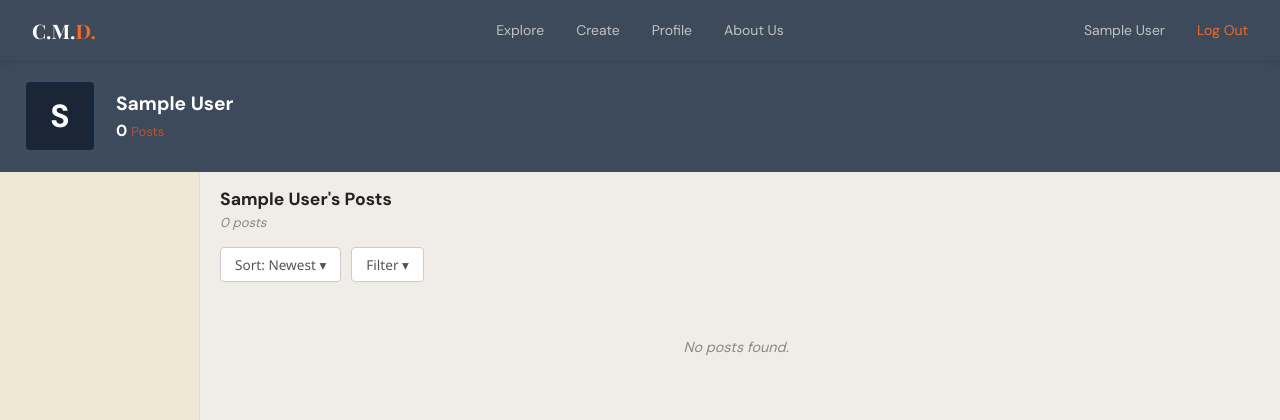
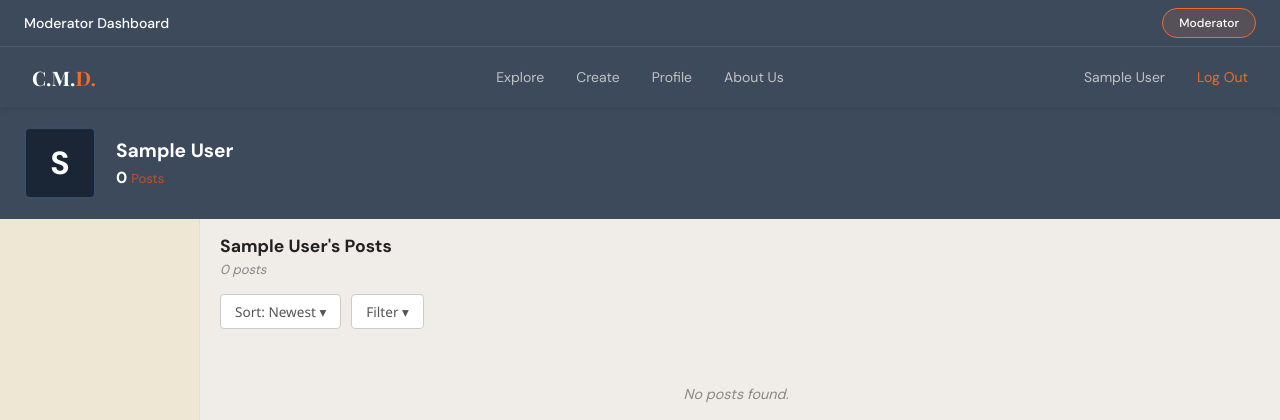
Before and after one commit to Azantei/cmd-connect-meet-discover, a Node server app: page /users/1 in a window 1280 px wide. Shown: the top 420 px of the page. Run offline with Node 20, Linux system fonts and the light colour scheme; the visitor is signed in with stand-in values (Sample User, id 1); data that the repository does not hold is empty; some libraries are stand-ins or nearby versions.

Commit message:
feat: add persistent moderator topbar to all pages for moderator/admin users
Co-Authored-By: Claude Sonnet 4.6 <noreply@anthropic.com>

```diff
--- a/views/about.ejs
+++ b/views/about.ejs
@@ -10,7 +10,7 @@
     <link rel="stylesheet" href="/css/about.css">
 </head>
 <body>
-
+<%- include('partials/mod-topbar') %>
     <nav>
         <div class="container">
             <a href="/" class="logo"><span class="logo-light">C.M.</span><span class="logo-accent">D.</span></a>
--- a/views/events/index.ejs
+++ b/views/events/index.ejs
@@ -10,7 +10,7 @@
     <link rel="stylesheet" href="/css/CM_Events.css">
 </head>
 <body>
-
+<%- include('../partials/mod-topbar') %>
     <nav class="navbar">
         <a href="/" class="brand"><span class="brand-light">C.M.</span><span class="brand-accent">D.</span></a>
         <div class="nav-links">
--- a/views/index.ejs
+++ b/views/index.ejs
@@ -10,6 +10,7 @@
     <link rel="stylesheet" href="/css/home.css">
 </head>
 <body>
+<%- include('partials/mod-topbar') %>
     <nav>
         <div class="container">
             <a href="/" class="logo"><span class="logo-light">C.M.</span><span class="logo-accent">D.</span></a>
--- a/views/partials/header.ejs
+++ b/views/partials/header.ejs
@@ -82,15 +82,13 @@
   </style>
 </head>
 <body>
+<%- include('mod-topbar') %>
 <nav>
   <a href="/">C.M.D.</a>
   <a href="/posts">Posts</a>
   <a href="/events">Events</a>
   <% if (currentUser) { %>
     <a href="/users/profile">My Profile</a>
-    <% if (currentRole === 'moderator' || currentRole === 'admin') { %>
-      <a href="/moderator/dashboard" class="mod-dash-btn">Moderator</a>
-    <% } %>
     <% if (currentRole === 'admin') { %>
       <a href="/admin/users" class="mod-dash-btn" style="background:hsl(220,70%,50%)">Admin</a>
     <% } %>
--- /dev/null
+++ b/views/partials/mod-topbar.ejs
@@ -0,0 +1,34 @@
+<% if (currentRole === 'moderator' || currentRole === 'admin') { %>
+<style>
+  .mod-topbar-bar {
+    background: hsl(215, 20%, 30%);
+    color: #fff;
+    padding: 0.5rem 1.5rem;
+    display: flex;
+    justify-content: space-between;
+    align-items: center;
+    font-size: 0.875rem;
+    border-bottom: 1px solid rgba(255,255,255,0.1);
+  }
+  .mod-topbar-bar a { text-decoration: none; }
+  .mod-topbar-label {
+    color: #fff;
+    font-weight: 500;
+  }
+  .mod-topbar-label:hover { text-decoration: underline; }
+  .mod-topbar-badge {
+    font-weight: 500;
+    color: white;
+    padding: 0.375rem 1rem;
+    border-radius: 24px;
+    background: rgba(229, 115, 77, 0.15);
+    border: 1px solid hsl(20, 90%, 55%);
+    font-size: 0.75rem;
+  }
+  .mod-topbar-badge:hover { background: rgba(229, 115, 77, 0.3); color: white; }
+</style>
+<div class="mod-topbar-bar">
+  <a href="/moderator/dashboard" class="mod-topbar-label">Moderator Dashboard</a>
+  <a href="/moderator/dashboard" class="mod-topbar-badge">Moderator</a>
+</div>
+<% } %>
--- a/views/posts/create.ejs
+++ b/views/posts/create.ejs
@@ -10,7 +10,7 @@
     <link rel="stylesheet" href="/css/CM_CreatePost.css">
 </head>
 <body>
-
+<%- include('../partials/mod-topbar') %>
     <nav class="navbar">
         <a href="/" class="brand"><span class="brand-light">C.M.</span><span class="brand-accent">D.</span></a>
         <div class="nav-links">
--- a/views/posts/edit.ejs
+++ b/views/posts/edit.ejs
@@ -10,7 +10,7 @@
     <link rel="stylesheet" href="/css/CM_CreatePost.css">
 </head>
 <body>
-
+<%- include('../partials/mod-topbar') %>
     <nav class="navbar">
         <a href="/" class="brand"><span class="brand-light">C.M.</span><span class="brand-accent">D.</span></a>
         <div class="nav-links">
--- a/views/posts/index.ejs
+++ b/views/posts/index.ejs
@@ -10,7 +10,7 @@
     <link rel="stylesheet" href="/css/CM_Events.css">
 </head>
 <body>
-
+<%- include('../partials/mod-topbar') %>
     <nav class="navbar">
         <a href="/" class="brand"><span class="brand-light">C.M.</span><span class="brand-accent">D.</span></a>
         <div class="nav-links">
--- a/views/posts/show.ejs
+++ b/views/posts/show.ejs
@@ -10,7 +10,7 @@
     <link rel="stylesheet" href="/css/CM_EventView.css">
 </head>
 <body>
-
+<%- include('../partials/mod-topbar') %>
     <nav class="navbar">
         <a href="/" class="brand"><span class="brand-light">C.M.</span><span class="brand-accent">D.</span></a>
         <div class="nav-links">
--- a/views/users/otherProfile.ejs
+++ b/views/users/otherProfile.ejs
@@ -10,7 +10,7 @@
     <link rel="stylesheet" href="/css/CM_OtherUserProfile.css">
 </head>
 <body>
-
+<%- include('../partials/mod-topbar') %>
     <nav class="navbar">
         <a href="/" class="brand"><span class="brand-light">C.M.</span><span class="brand-accent">D.</span></a>
         <div class="nav-links">
--- a/views/users/profile.ejs
+++ b/views/users/profile.ejs
@@ -10,7 +10,7 @@
     <link rel="stylesheet" href="/css/CM_Profile.css">
 </head>
 <body>
-
+<%- include('../partials/mod-topbar') %>
     <nav class="navbar">
         <a href="/" class="brand"><span class="brand-light">C.M.</span><span class="brand-accent">D.</span></a>
         <div class="nav-links">
--- a/views/users/settings.ejs
+++ b/views/users/settings.ejs
@@ -10,7 +10,7 @@
     <link rel="stylesheet" href="/css/CM_UserSettings.css">
 </head>
 <body>
-
+<%- include('../partials/mod-topbar') %>
     <nav class="navbar">
         <a href="/" class="brand"><span class="brand-light">C.M.</span><span class="brand-accent">D.</span></a>
         <div class="nav-links">
```
